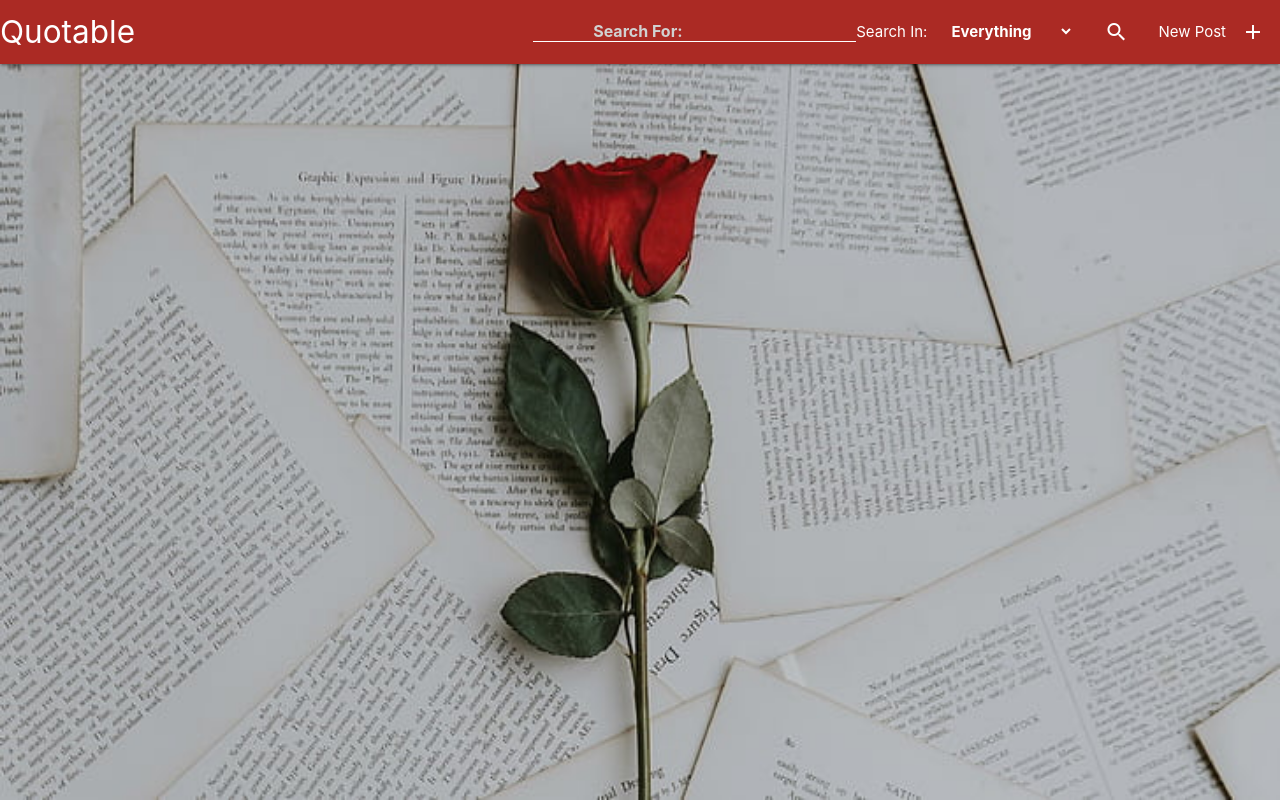
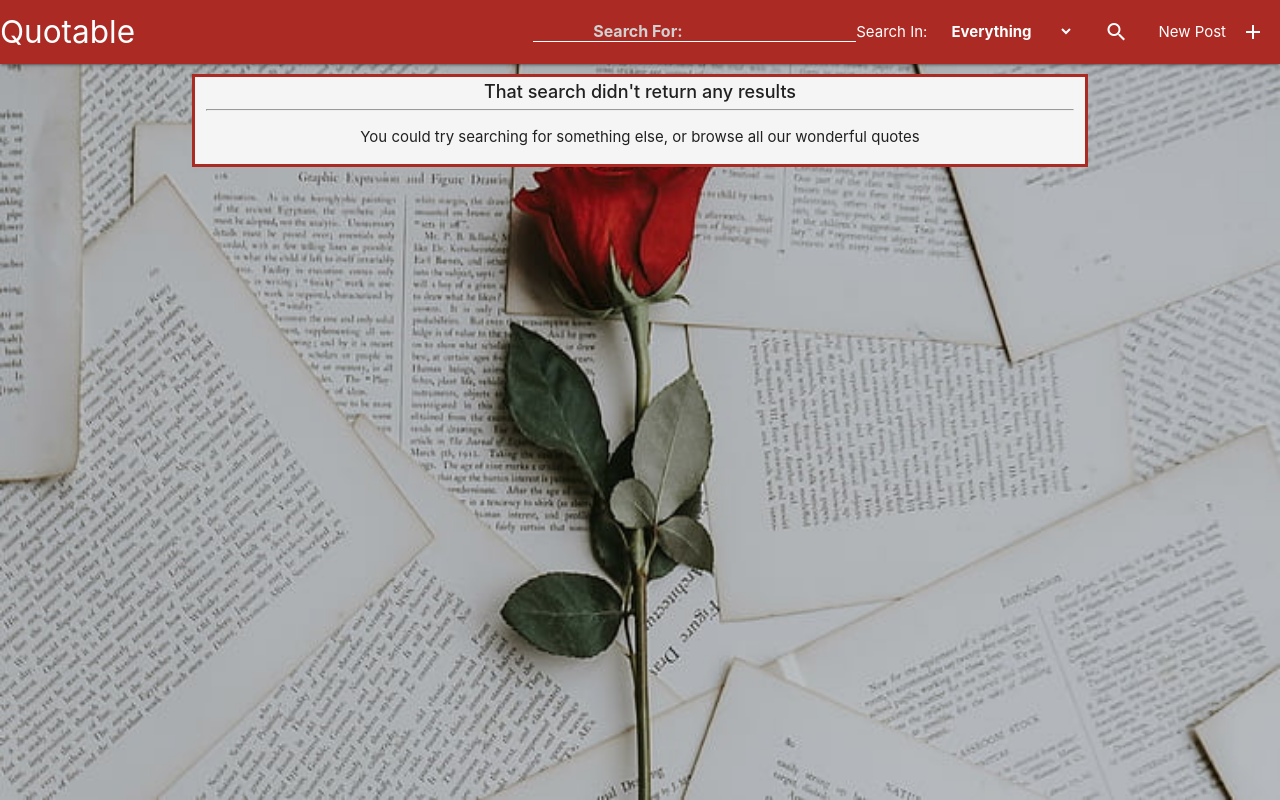
Before and after one commit to Stevie-P72/quotable, a Flask app: page /get_quotes/1/1 in a window 1280 px wide. Run offline with Flask 2, Linux system fonts and the light colour scheme; data that the repository does not hold is empty; some libraries are stand-ins or nearby versions.

Commit message:
styled createpost page and added no_results.html

```diff
--- a/app.py
+++ b/app.py
@@ -19,8 +19,12 @@ def get_quotes(search_type="", search_content=""):
         return render_template('timeline.html',
                                quotes=mongo.db.Quotes.find())
     else:
+        quote_list = mongo.db.Quotes.find({'$text':
+                                           {'$search': search_content}})
+        if quote_list.count() == 0:
+            return render_template('no_results.html')
         return render_template('timeline.html',
-                               quotes=mongo.db.Quotes.find({'$text': {'$search': search_content}}))
+                               quotes=quote_list)
 
 
 @app.route('/add_comment/<quote_id>', methods=["POST"])
--- a/static/css/style.css
+++ b/static/css/style.css
@@ -34,7 +34,7 @@
 .border_red{
     border: rgb(171, 42, 36) 3px solid;
 }
-.bg-white{
+.bg_white{
     background-color: whitesmoke;
 }
 
@@ -147,3 +147,15 @@
 .comment_input{
     margin: 0;
 }
+
+#submit_header{
+    margin: 5px;
+}
+
+.submit_btn{
+    float: right;
+}
+
+.no_results_header{
+    margin: 5px;
+}
--- /dev/null
+++ b/templates/no_results.html
@@ -0,0 +1,11 @@
+<!DOCTYPE html>
+{% extends 'base.html' %}
+{% block content %}
+    <div class="row bg_white border_red">
+        <div class="col s12">
+            <h2 class = "small_header center_text no_results_header">That search didn't return any results</h2>
+            <hr>
+            <p class = "center_text">You could try searching for something else, or browse all our wonderful quotes</p>
+        </div>
+    </div>
+{% endblock %}
--- a/templates/timeline.html
+++ b/templates/timeline.html
@@ -9,7 +9,7 @@
     <ul class="collapsible">
     {% for quote in quotes %}
         <li class="read_only">
-            <div class="collapsible-header post-container border_red bg-white">
+            <div class="collapsible-header post-container border_red bg_white">
                 <div class="row full-width">
                     <form action = "{{ url_for('edit_quote', quote_id=quote._id) }}" id="edit_quote_form" method="POST">
                         <div class="col s9 m10 l11">
@@ -44,7 +44,7 @@
                     </form>
                 </div>
             </div>
-            <div class="collapsible-body border_red bg-white">
+            <div class="collapsible-body border_red bg_white">
                 <div class="comments_container">
                 <div class="row">
                     <div class="col col s9 m10 l11">
```
Also changed, not shown: templates/create_post.html (+5 -3 lines).
